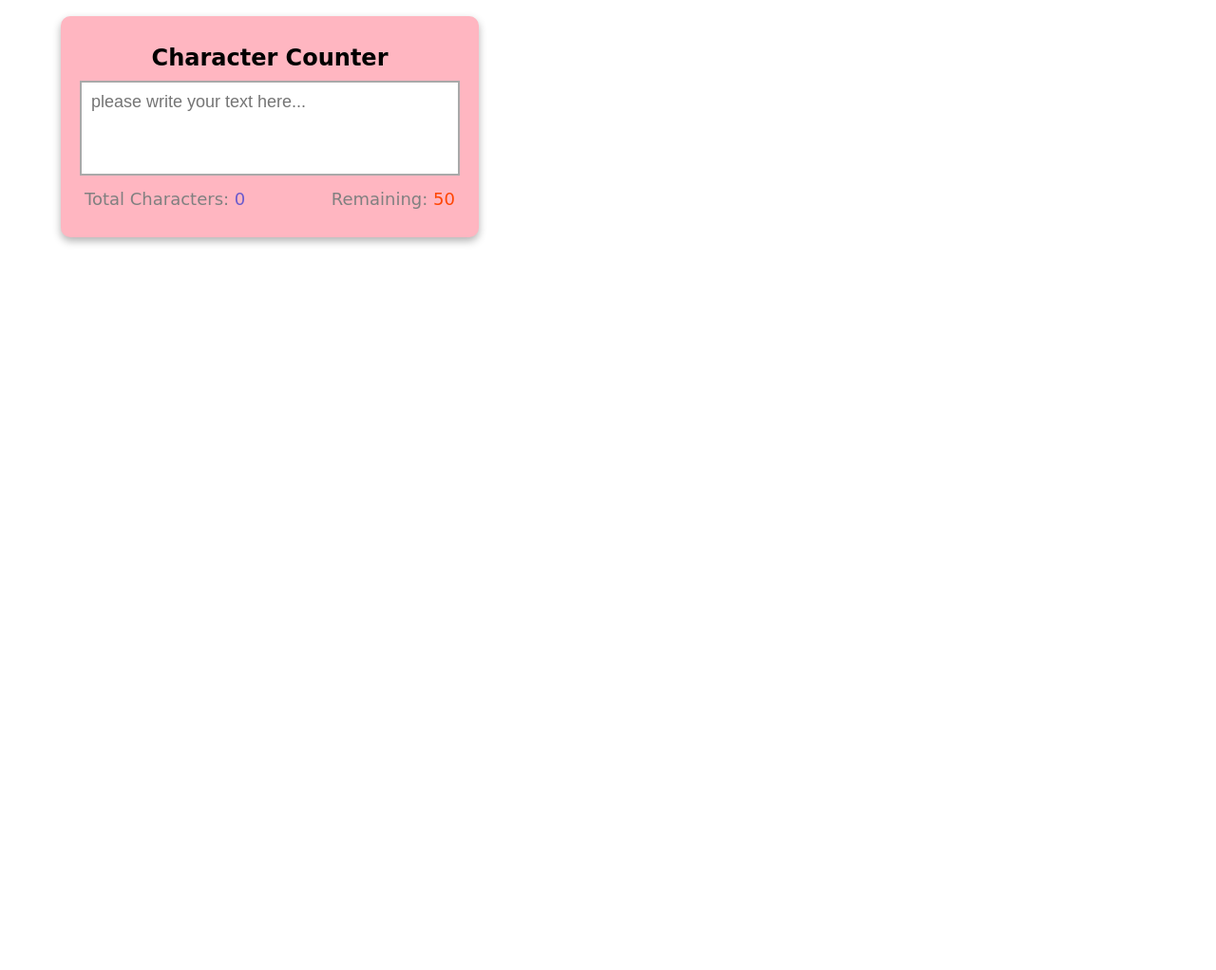
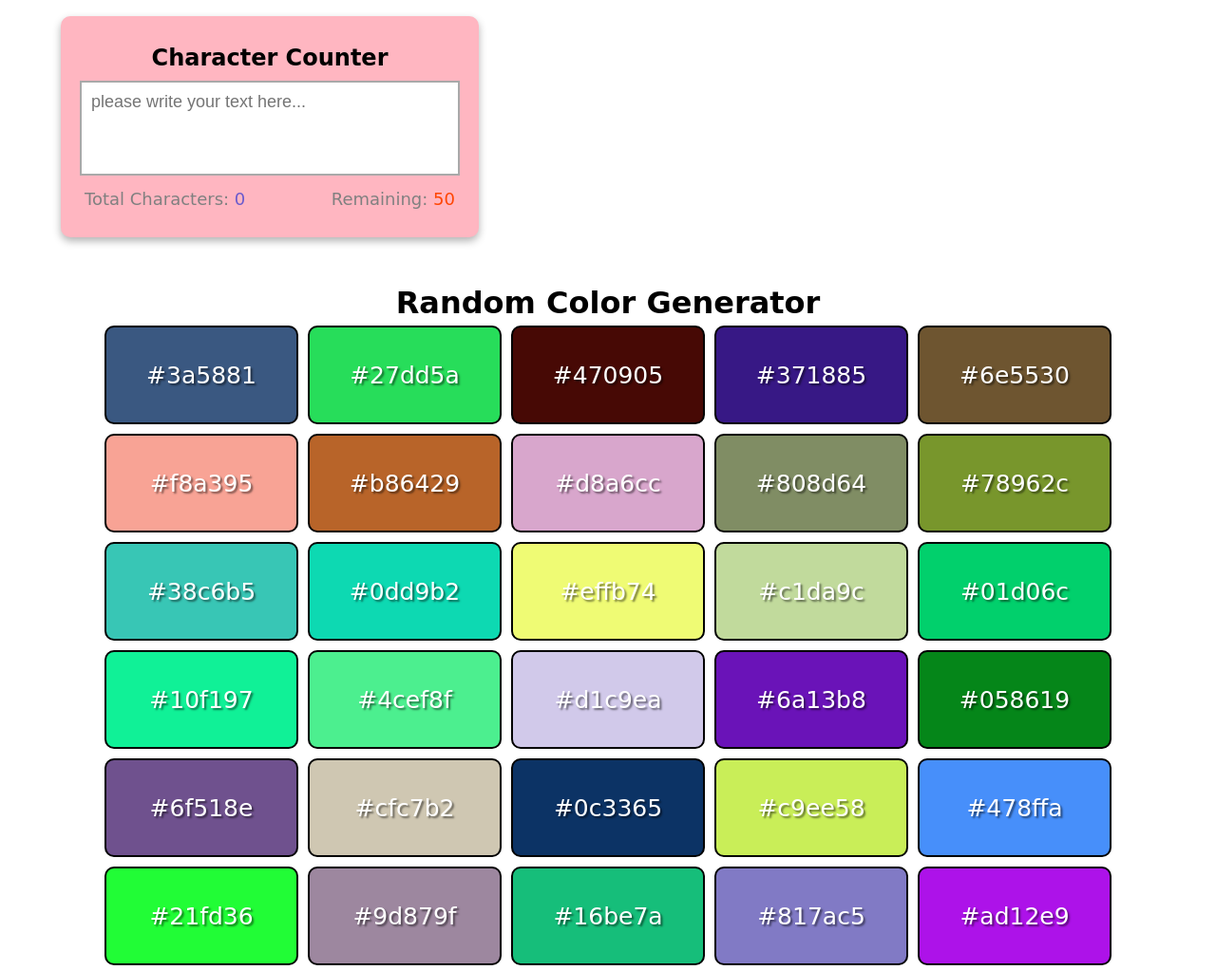
Before and after one commit to aimananjum/mini-project1, a plain HTML site: page index.html in a window 1280 px wide. Shown: the part 1293-2315 px from the top of the page at 95% size. Before the commit the page ends 1593 px from the top, so only its background shows below. Drawn offline with Linux system fonts and the light colour scheme.

Commit message:
modified

```diff
--- a/index.html
+++ b/index.html
@@ -41,6 +41,11 @@
         </div>
 
     </div>
+    <div class="RCG">
+        <h1>Random Color Generator</h1>
+        <div class="c-container">
+        </div>
+    </div>
     <script src="index.js"></script>
 </body>
 </html>
--- a/index.js
+++ b/index.js
@@ -22,3 +22,35 @@ function updateCounter(){
  totalCounterEl.innerText = textareaEL.value.length
  remainingCounterEl.innerText = textareaEL.getAttribute("maxLength")-textareaEL.value.length;
 }
+
+const containerEl = document.querySelector(".c-container");
+
+for(let i=0;i<30;i++){
+    const colorContainerEl = document.createElement("div");
+    colorContainerEl.classList.add("color-container");
+    containerEl.appendChild(colorContainerEl);
+}
+
+const colorContainerEls = document.querySelectorAll(".color-container");
+
+generateColor()
+
+function generateColor(){
+    colorContainerEls.forEach((colorContainerEl)=>{
+        const newColorCode = randomColor()
+        colorContainerEl.style.backgroundColor="#"+newColorCode;
+        colorContainerEl.innerText = "#"+newColorCode;
+    });
+}
+
+function randomColor(){
+    const chars = "0123456789abcdef"
+    const colorCodeLength = 6;
+    let colorCode = "";
+    for(let ind=0;ind<colorCodeLength;ind++){
+        const randomNum = Math.floor(Math.random()*chars.length);
+        colorCode +=chars.substring(randomNum,randomNum+1);
+
+    }
+    return colorCode;
+}
--- a/style.css
+++ b/style.css
@@ -93,3 +93,29 @@
 .remaining-counter{
     color: orangered;
 }
+
+.RCG{
+    font-family: cursive;
+}
+.RCG h1{
+    text-align: center;
+}
+.c-container{
+    display: flex;
+    flex-wrap: wrap;
+    justify-content: center;
+}
+.color-container{
+    background-color: orange;
+    width: 200px;
+    height: 100px;
+    color: white;
+    margin: 5px;
+    display: flex;
+    justify-content: center;
+    align-items: center;
+    font-size: 25px;
+    text-shadow: 2px 2px 2px rgba(0, 0,0, .5);
+    border: solid black 2px;
+    border-radius: 10px;
+}
```
